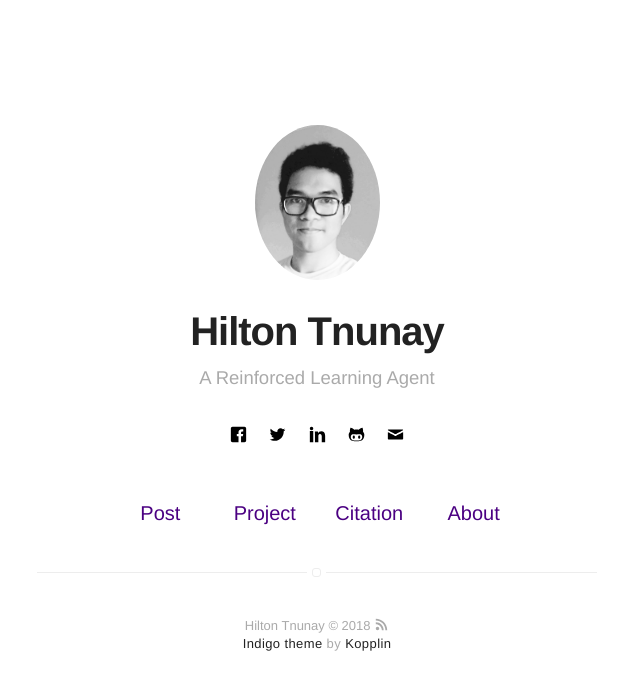
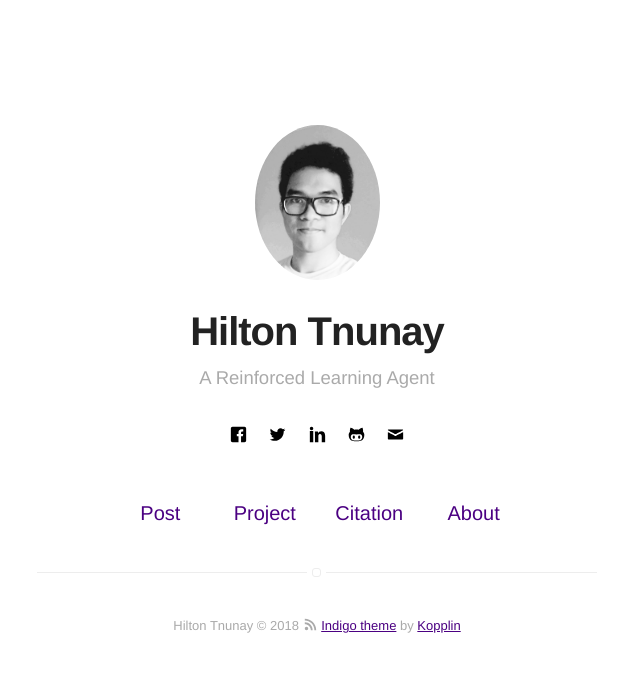
Before and after one commit to tnunay/tnunay.github.io, a Jekyll site: the page built from index.html, in a window 1280 px wide. Shown: the top 690 px of the page, without its empty margins (323-963 px from the left). Built offline with Jekyll 4.4.1, drawn with Linux system fonts in a browser that asks for light colours.

```diff
--- a/_includes/footer.html
+++ b/_includes/footer.html
@@ -1,7 +1,7 @@
 <footer class="footer-main">
     {{ site.name }} © {{ site.time | date: '%Y' }} <a class="link" href="{{ site.url }}/feed.xml" target="_blank"><svg class="icon icon-rss"><use xlink:href="#icon-rss"></use></svg></a>
 
-    <p class="extra">
+    <!-- <p class="extra"> -->
         <a class="link" href="https://github.com/sergiokopplin/indigo">Indigo theme</a> by <a class="link" href="https://github.com/sergiokopplin/indigo">Kopplin</a>
-    </p>
+    <!-- </p> -->
 </footer>
```
